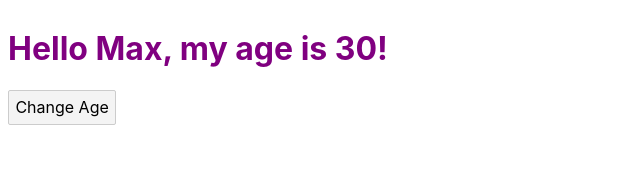
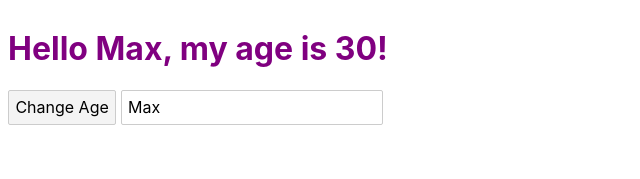
Before and after one commit to bu99ins/svelte-first-app, a Svelte app: page / in a window 1280 px wide. Shown: the top 179 px of the page, without its empty margins (0-640 px from the left). Built offline with nearby package versions, Linux system fonts and the light colour scheme.

Commit message:
Bind a field to the input

```diff
--- a/src/App.svelte
+++ b/src/App.svelte
@@ -17,5 +17,7 @@
 
 <h1>Hello {name}, my age is {age}!</h1>
 <button on:click={incrementAge}>Change Age</button>
+<!-- <input type="text" value={name} on:input={nameInput} /> -->
+<input type="text" bind:value={name} />
 
 <ContactCard userName={name} />
```
